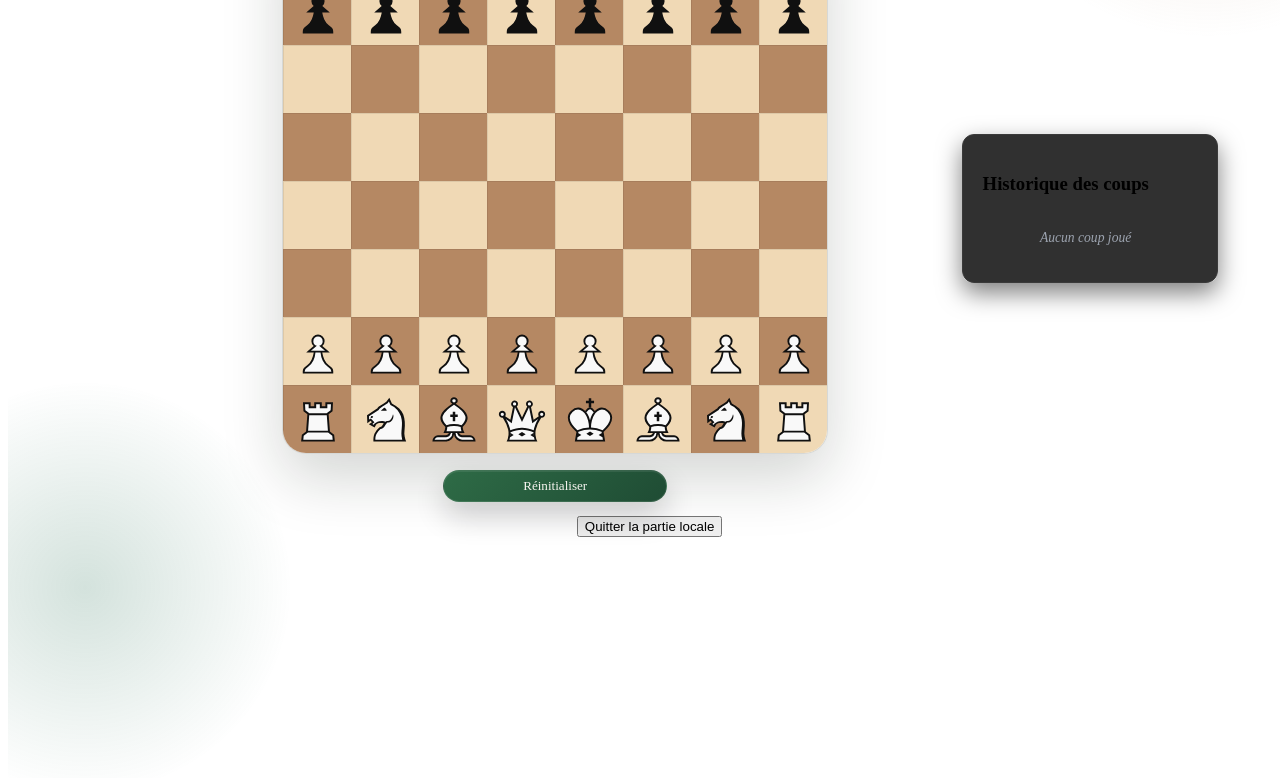
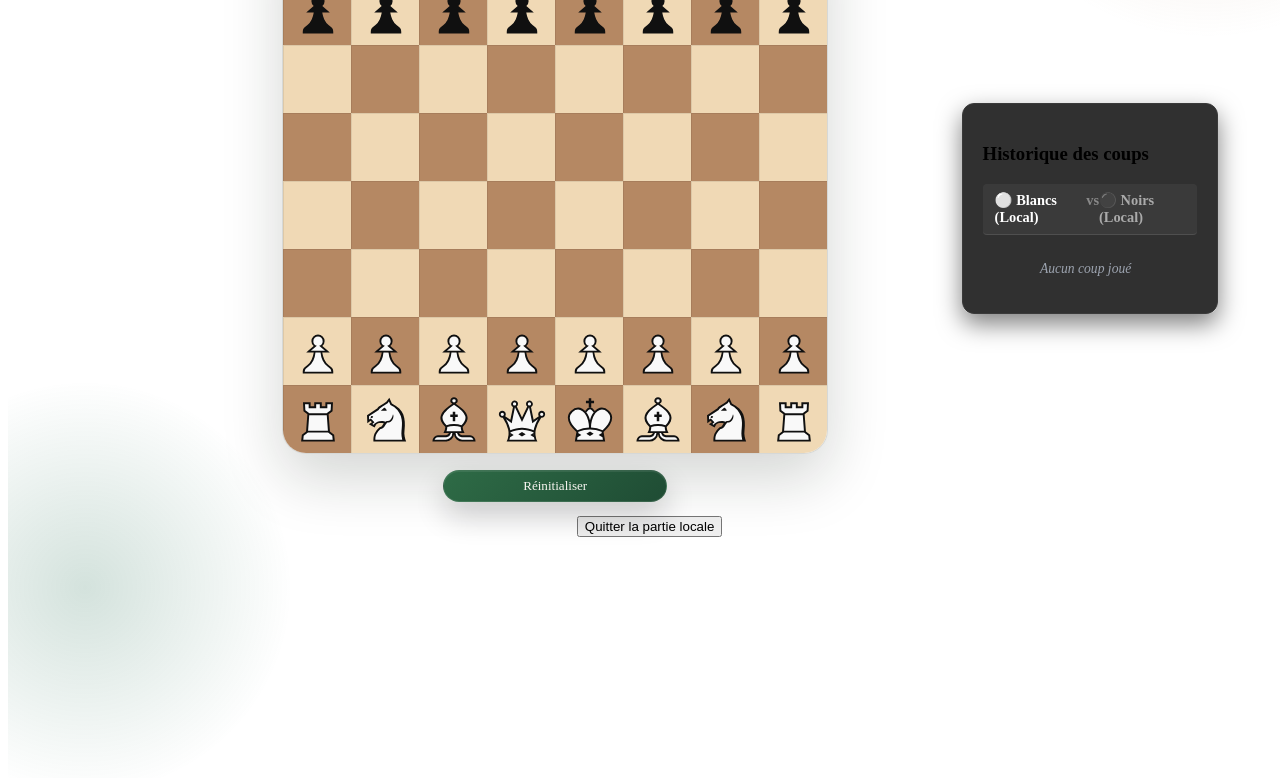
Before and after one commit to enzodobele/Transcendence, a React (Vite) app in the folder src/frontend/: page / in a window 1280 px wide. Both pictures are taken after a click on the button "Jouer en local". Shown: the part 118-896 px from the top of the page. Built offline with nearby package versions, Linux system fonts and the light colour scheme.

Commit message:
Papy: update front pour afficher le plateau dans le sens du jour.

```diff
--- a/src/frontend/src/App.tsx
+++ b/src/frontend/src/App.tsx
@@ -52,6 +52,14 @@ export default function App() {
 
   // On est en match si c'est du local OU si le serveur nous a trouvé un "currentGameId"
   const isInActiveGame = isLocalGame || !!user?.currentGame?.id;
+  // On détermine la couleur du joueur actuel en ligne (player1 = Blancs, player2 = Noirs)
+const isOnlineWhite = user?.username === user?.currentGame?.player1?.username;
+
+// En local, le joueur par défaut est souvent blanc (ou gère les deux), en ligne on applique le rôle
+const playerColor: 'white' | 'black' = isLocalGame || isOnlineWhite ? 'white' : 'black';
+
+// Optionnel : Pour déboguer rapidement dans ta console de navigateur
+console.log(`[ChessGuard] Tu es connecté en tant que : ${user?.username} | Couleur assignée : ${playerColor}`);
 
   return (
     <div className={`app ${is3D ? "app-3d" : ""}`}>
@@ -81,6 +89,7 @@ export default function App() {
                 onSquareClick={handleSquareClick}
                 onResetGame={resetGame}
                 onPromotionChoice={handlePromotionChoice}
+				playerColor={playerColor}
               />
             ) : (
               <ChessGame2D
@@ -97,10 +106,15 @@ export default function App() {
                 onDragEnd={() => setIsDragging(false)}
                 onResetGame={resetGame}
                 onPromotionChoice={handlePromotionChoice}
+				playerColor={playerColor}
               />
             )}
           </div>
-          <MoveHistory history={currentHistory} />
+          <MoveHistory
+		history={currentHistory}
+		player1Name={isLocalGame ? "Blancs (Local)" : (user?.currentGame?.player1?.username || "Chargement...")}
+		player2Name={isLocalGame ? "Noirs (Local)" : (user?.currentGame?.player2?.username || "Chargement...")}
+		/>
         </div>
       ) : (
         /* VUE LOBBY / ACCUEIL (Hors match) */
--- a/src/frontend/src/components/Board.tsx
+++ b/src/frontend/src/components/Board.tsx
@@ -2,8 +2,7 @@ import React from "react";
 import { Square2D } from "./Square2D";
 import { FILES, RANKS } from "../constants/pieces";
 
-interface BoardProps
-{
+interface BoardProps {
     board: any[][];
     game: any;
     selected: string | null;
@@ -14,6 +13,7 @@ interface BoardProps
     onDrop: (square: string, e: React.DragEvent) => void;
     onDragStart: (square: string, e: React.DragEvent) => void;
     onDragEnd: () => void;
+    playerColor: 'white' | 'black'; // 💡 Étape 1 : On ajoute la couleur aux props
 }
 
 export const Board: React.FC<BoardProps> = ({
@@ -27,8 +27,11 @@ export const Board: React.FC<BoardProps> = ({
     onDrop,
     onDragStart,
     onDragEnd,
-}) =>
-{
+    playerColor, // 💡 Étape 2 : On la récupère ici
+}) => {
+    // 💡 Étape 3 : Si le joueur est noir, on prépare les index inversés
+    const isBlack = playerColor === 'black';
+
     return (
         <div
             style={{
@@ -38,32 +41,40 @@ export const Board: React.FC<BoardProps> = ({
                 marginBottom: "20px",
             }}
         >
-			{board.map((row, rowIndex) =>
-				row.map((piece, colIndex) =>
-				{
-					const file = FILES[colIndex];
-					const rank = RANKS[rowIndex];
+            {board.map((row, rowIndex) => {
+                // Si Noir : on part du bas du tableau vers le haut
+                const actualRowIndex = isBlack ? 7 - rowIndex : rowIndex;
+                const currentRow = board[actualRowIndex];
+
+                return currentRow.map((piece, colIndex) => {
+                    // Si Noir : on inverse aussi les colonnes (de 'h' à 'a')
+                    const actualColIndex = isBlack ? 7 - colIndex : colIndex;
+                    const actualPiece = currentRow[actualColIndex];
+
+                    const file = FILES[actualColIndex];
+                    const rank = RANKS[actualRowIndex];
                     const square = file + rank;
-					const isLight = (colIndex + rowIndex) % 2 === 0;
+
+                    // La couleur de la case dépend des index réels de l'échiquier
+                    const isLight = (actualColIndex + actualRowIndex) % 2 === 0;
                     const isSelected = selected === square;
 
                     let possibleMoves: string[] = [];
 
-					if (selected)
-					{
+                    if (selected) {
                         possibleMoves = game
                             .moves({ square: selected, verbose: true })
                             .map((m: any) => m.to);
                     }
 
                     const isPossibleMove = possibleMoves.includes(square);
-					const isCapture = isPossibleMove && piece;
+                    const isCapture = isPossibleMove && actualPiece;
 
                     return (
                         <Square2D
                             key={square}
                             square={square}
-							piece={piece}
+                            piece={actualPiece} // 💡 On passe la pièce correspondante à la vue inversée
                             isLight={isLight}
                             isSelected={isSelected}
                             isPossibleMove={isPossibleMove}
@@ -77,8 +88,8 @@ export const Board: React.FC<BoardProps> = ({
                             onDragEnd={onDragEnd}
                         />
                     );
-				})
-			)}
+                });
+            })}
         </div>
     );
 };
--- a/src/frontend/src/components/ChessGame2D.tsx
+++ b/src/frontend/src/components/ChessGame2D.tsx
@@ -16,6 +16,7 @@ interface ChessGame2DProps {
   onDragEnd: () => void;
   onResetGame: () => void;
   onPromotionChoice: (piece: string) => void;
+  playerColor: 'white' | 'black';
 }
 
 export function ChessGame2D({
@@ -32,6 +33,7 @@ export function ChessGame2D({
   onDragEnd,
   onResetGame,
   onPromotionChoice,
+  playerColor,
 }: ChessGame2DProps) {
   return (
     <div className="Board">
@@ -46,6 +48,7 @@ export function ChessGame2D({
         onDrop={onDrop}
         onDragStart={onDragStart}
         onDragEnd={onDragEnd}
+		playerColor={playerColor}
       />
 
       <button onClick={onResetGame} className="reset-board">
--- a/src/frontend/src/components/ChessGame3D.tsx
+++ b/src/frontend/src/components/ChessGame3D.tsx
@@ -1,3 +1,4 @@
+// src/frontend/src/components/ChessGame3D.tsx
 import { Canvas } from "@react-three/fiber";
 import "../styles/ChessGame3D.css";
 import { OrbitControls } from "@react-three/drei";
--- a/src/frontend/src/components/MoveHistory.tsx
+++ b/src/frontend/src/components/MoveHistory.tsx
@@ -3,9 +3,11 @@ import "../styles/MoveHistory.css";
 
 interface MoveHistoryProps {
   history: string[];
+  player1Name?: string; // 💡 Optionnel (ex: blancs)
+  player2Name?: string; // 💡 Optionnel (ex: noirs)
 }
 
-export function MoveHistory({ history }: MoveHistoryProps) {
+export function MoveHistory({ history, player1Name = "Joueur 1", player2Name = "Joueur 2" }: MoveHistoryProps) {
   const bottomRef = useRef<HTMLDivElement>(null);
 
   // Défilement automatique vers le bas à chaque nouveau coup
@@ -36,6 +38,24 @@ export function MoveHistory({ history }: MoveHistoryProps) {
   return (
     <div className="move-history-container">
       <h3>Historique des coups</h3>
+
+      {/* 👑 PREMIÈRE LIGNE : Affichage des adversaires */}
+      <div className="players-header" style={{
+        display: "flex",
+        justifyContent: "space-between",
+        padding: "8px 12px",
+        marginBottom: "10px",
+        background: "rgba(255, 255, 255, 0.05)",
+        borderRadius: "4px",
+        fontSize: "0.9em",
+        fontWeight: "bold",
+        borderBottom: "1px solid rgba(255, 255, 255, 0.1)"
+      }}>
+        <span style={{ color: "#fff" }}>⚪ {player1Name}</span>
+        <span style={{ color: "rgba(255, 255, 255, 0.4)" }}>vs</span>
+        <span style={{ color: "#aaa" }}>⚫ {player2Name}</span>
+      </div>
+
       <div className="move-list">
         {history.length === 0 ? (
           <p className="no-moves">Aucun coup joué</p>
--- a/src/frontend/src/contexts/AuthContext.tsx
+++ b/src/frontend/src/contexts/AuthContext.tsx
@@ -6,7 +6,13 @@ import { fetchMe } from "../services/auth"; // 💡 On importe notre nouvelle fo
 interface User {
   id: number;
   username: string;
-  currentGame?: { id: number; status: string } | null; // 💡 id devient un "number"
+  currentGame?: {
+    id: number;
+    status: string;
+    timeControl: string;
+    player1: { username: string };
+    player2: { username: string };
+  } | null;
 }
 
 interface AuthContextType {
```
Also changed, not shown: 2 other files (tests, documents, lock files or other folders). Lines whose indentation alone changed are shown as unchanged.
